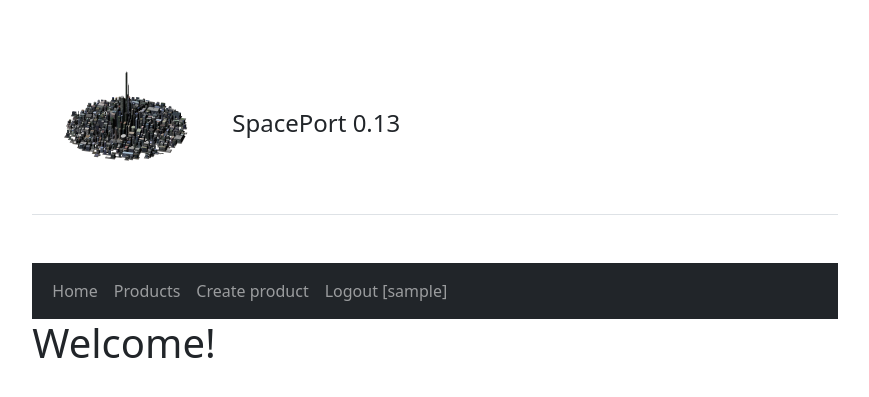
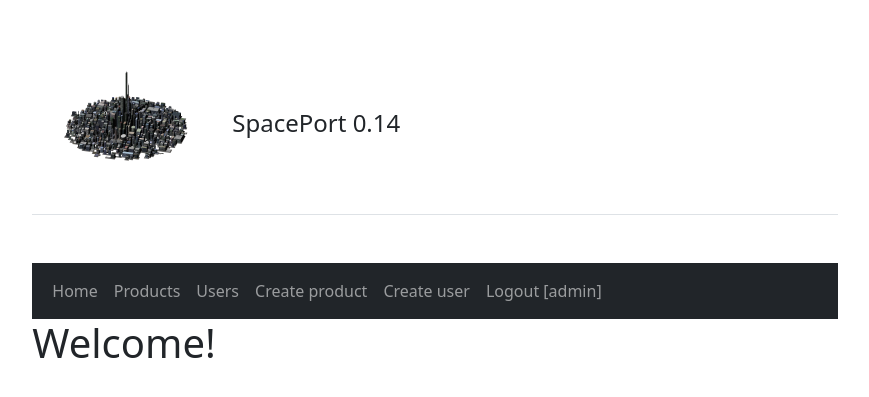
Before and after one commit to balazs-matyassy/spaceport, a Flask app: page / in a window 1280 px wide. Shown: the top 397 px of the page, without its empty margins (205-1074 px from the left). Run offline with Flask 2, Linux system fonts and the light colour scheme; the visitor is signed in with stand-in values (Sample User, id 1); data comes from the database, SQL or seed files in the repository; both versions use the stored data as it was after the commit; data that the repository does not hold is empty; some libraries are stand-ins or nearby versions.

Commit message:
balazs-matyassy: user

```diff
--- a/app.py
+++ b/app.py
@@ -1,16 +1,15 @@
-import functools
 import os
 
 from flask import Flask, render_template, request, redirect, url_for, flash, current_app, session, g
 
-from db import close_db, init_db_command, get_product_repository
+from auth import fully_authenticated, admin_granted
+from db import close_db, init_db_command, get_product_repository, get_user_repository
 from model.product import Product
+from model.user import User
 
 app = Flask(__name__)
 app.config['SECRET_KEY'] = '31f010a7-4ff4-49f9-9307-9fd04843a846'
 app.config['DATABASE'] = os.path.join(app.instance_path, 'spaceport.sqlite')
-app.config['USERNAME'] = 'admin'
-app.config['PASSWORD'] = 'abc123'
 
 app.teardown_appcontext(close_db)
 app.cli.add_command(init_db_command)
@@ -18,21 +17,13 @@
 os.makedirs(app.instance_path, exist_ok=True)
 
 
-def fully_authenticated(view):
-    @functools.wraps(view)
-    def wrapped_view(**kwargs):
-        if g.user is None:
-            return redirect(url_for('login'))
-
-        return view(**kwargs)
-
-    return wrapped_view
-
-
 @app.before_request
 def load_current_user():
-    if session.get('username') is not None:
-        g.user = {'username': session['username']}
+    user_id = session.get('user_id')
+
+    if user_id is not None:
+        user_repository = get_user_repository()
+        g.user = user_repository.find_one_by_id(user_id)
     else:
         g.user = None
 
@@ -117,28 +108,103 @@
     return redirect(url_for("products_list"))
 
 
+@app.route('/users')
+@admin_granted
+def users_list():
+    user_repository = get_user_repository()
+    username = request.args.get('username')
+
+    if username is not None:
+        users = user_repository.find_all_by_username(username)
+    else:
+        users = user_repository.find_all()
+
+    return render_template('users/list.html', users=users, username=username)
+
+
+@app.route('/users/create', methods=("GET", "POST"))
+@admin_granted
+def users_create():
+    user_repository = get_user_repository()
+    user = User(None, '', '', 'USER')
+    errors = []
+
+    if request.method == "POST":
+        user.username = request.form['username']
+        user.password = request.form['password']
+        user.admin = request.form['role'].upper() == 'ADMIN'
+        errors = user_repository.validate(user)
+
+        if len(errors) == 0 and \
+                user_repository.save(user) is not None:
+            flash('User created.')
+            return redirect(url_for("users_list"))
+
+    return render_template(
+        'users/edit.html',
+        user=user,
+        errors=errors,
+        create=True
+    )
+
+
+@app.route('/users/<int:user_id>/edit', methods=("GET", "POST"))
+@admin_granted
+def users_edit(user_id):
+    user_repository = get_user_repository()
+    user = user_repository.find_one_by_id(user_id)
+    errors = []
+
+    if request.method == "POST":
+        user.username = request.form['username']
+        user.password = request.form['password']
+        user.admin = request.form['role'].upper() == 'ADMIN'
+        errors = user_repository.validate(user)
+
+        if len(errors) == 0 and \
+                user_repository.save(user) is not None:
+            flash('User saved.')
+
+    return render_template(
+        'users/edit.html',
+        user=user,
+        errors=errors,
+        create=False
+    )
+
+
+@app.route('/users/<int:user_id>/delete', methods=["POST"])
+@admin_granted
+def users_delete(user_id):
+    user_repository = get_user_repository()
+    if user_repository.delete(user_id) is not None:
+        flash('User deleted.')
+
+    return redirect(url_for("users_list"))
+
+
 @app.route('/login', methods=("GET", "POST"))
 def login():
-    user = {
-        'username': '',
-        'password': ''
-    }
+    username = ''
+    password = ''
 
     if request.method == "POST":
-        user['username'] = request.form['username'].strip()
-        user['password'] = request.form['password']
+        username = request.form['username'].strip()
+        password = request.form['password']
 
-        if user['username'].lower() == current_app.config['USERNAME'].lower() \
-                and user['password'] == current_app.config['PASSWORD']:
+        user_repository = get_user_repository()
+        user = user_repository.find_one_by_username(username)
+
+        if user is not None and user.password == password:
             session.clear()
-            session['username'] = user['username']
+            session['user_id'] = user.user_id
             flash('Login successful.')
 
             return redirect(url_for('home'))
         else:
             flash('Wrong username or password.')
 
-    return render_template('login.html', user=user)
+    return render_template('login.html', username=username, password=password)
 
 
 @app.route('/logout')
--- a/db.py
+++ b/db.py
@@ -5,6 +5,7 @@
 from flask import g, current_app
 
 from repository.products import ProductRepository
+from repository.users import UserRepository
 
 
 def get_db():
@@ -51,3 +52,11 @@
         g.product_repository = ProductRepository(db)
 
     return g.product_repository
+
+
+def get_user_repository():
+    if 'user_repository' not in g:
+        db = get_db()
+        g.user_repository = UserRepository(db)
+
+    return g.user_repository
--- /dev/null
+++ b/model/user.py
@@ -0,0 +1,6 @@
+class User:
+    def __init__(self, user_id, username, password, admin=False):
+        self.user_id = user_id
+        self.username = username
+        self.password = password
+        self.admin = admin
--- /dev/null
+++ b/repository/users.py
@@ -0,0 +1,114 @@
+from model.user import User
+
+
+class UserRepository:
+    def __init__(self, db, table='user'):
+        self.db = db
+        self.table = table
+
+    def find_all(self):
+        query = f"""
+            SELECT *
+                FROM {self.table}
+                ORDER BY id
+        """
+        result = self.db.execute(query).fetchall()
+
+        return [self._row_to_entity(row) for row in result]
+
+    def find_all_by_username(self, username):
+        query = f"""
+            SELECT *
+                FROM {self.table}
+                WHERE username LIKE ?
+                ORDER BY id
+        """
+        result = self.db.execute(query, ('%' + username + '%',)).fetchall()
+
+        return [self._row_to_entity(row) for row in result]
+
+    def find_one_by_id(self, user_id):
+        query = f"""
+            SELECT *
+                FROM {self.table}
+                WHERE id = ?
+        """
+        row = self.db.execute(query, (user_id,)).fetchone()
+
+        return self._row_to_entity(row) if row is not None else None
+
+    def find_one_by_username(self, username):
+        query = f"""
+            SELECT *
+                FROM {self.table}
+                WHERE username = ?
+        """
+        row = self.db.execute(query, (username,)).fetchone()
+
+        return self._row_to_entity(row) if row is not None else None
+
+    def save(self, user):
+        if user.user_id is None:
+            # CREATE
+            return self._create(user)
+        else:
+            # UPDATE
+            return self._update(user)
+
+    def delete(self, user_id):
+        query = f"""
+            DELETE FROM {self.table}
+                WHERE id = ?
+        """
+        rowcount = self.db.execute(query, (user_id,)).rowcount
+        self.db.commit()
+
+        return rowcount
+
+    def validate(self, user):
+        errors = []
+
+        if user.username is None \
+                or len(user.username.strip()) == 0:
+            errors.append('Username missing.')
+
+        if user.password is None \
+                or len(user.password) == 0:
+            errors.append('Password missing.')
+
+        return errors
+
+    def _row_to_entity(self, row):
+        return User(row['id'], row['username'], row['password'], row['role'].upper() == 'ADMIN')
+
+    def _create(self, user):
+        query = f"""
+            INSERT INTO {self.table} (username, password, role)
+                VALUES (?, ?, ?)
+        """
+        user.product_id = self.db.execute(
+            query,
+            (user.username, user.password, 'ADMIN' if user.admin else 'USER')
+        ).lastrowid
+        self.db.commit()
+
+        return user
+
+    def _update(self, user):
+        query = f"""
+            UPDATE {self.table} SET
+                username = ?,
+                password = ?,
+                role = ?
+            WHERE id = ?
+        """
+        rowcount = self.db.execute(
+            query,
+            (user.username, user.password, 'ADMIN' if user.admin else 'USER', user.user_id)
+        ).rowcount
+
+        if rowcount == 1:
+            self.db.commit()
+            return user
+        else:
+            return None
--- a/templates/base.html
+++ b/templates/base.html
@@ -3,7 +3,7 @@
 <head>
     <meta charset="utf-8">
     <meta name="viewport" content="width=device-width, initial-scale=1">
-    <title>SpacePort 0.13{% block title %}{% endblock %}</title>
+    <title>SpacePort 0.14{% block title %}{% endblock %}</title>
 
     <link href="{{ url_for('static', filename='css/bootstrap.min.css') }}" rel="stylesheet">
     {% block head %}{% endblock %}
@@ -14,7 +14,7 @@
     <header class="d-flex align-items-center pb-3 mb-5 border-bottom">
         <a href="/" class="d-flex align-items-center text-dark text-decoration-none">
             <img src="{{ url_for('static', filename='img/logo.png') }}" alt="logo">
-            <span class="fs-4">SpacePort 0.13{% block heading %}{% endblock %}</span>
+            <span class="fs-4">SpacePort 0.14{% block heading %}{% endblock %}</span>
         </a>
     </header>
 
@@ -36,9 +36,19 @@
                             <a class="nav-link" href="{{ url_for('products_list') }}">Products</a>
                         </li>
                         {% if g.user %}
+                            {% if g.user.admin %}
+                                <li class="nav-item">
+                                    <a class="nav-link" href="{{ url_for('users_list') }}">Users</a>
+                                </li>
+                            {% endif %}
                             <li class="nav-item">
                                 <a class="nav-link" href="{{ url_for('products_create') }}">Create product</a>
                             </li>
+                            {% if g.user.admin %}
+                                <li class="nav-item">
+                                    <a class="nav-link" href="{{ url_for('users_create') }}">Create user</a>
+                                </li>
+                            {% endif %}
                             <li class="nav-item">
                                 <a class="nav-link" href="{{ url_for('logout') }}">Logout [{{ g.user.username }}]</a>
                             </li>
--- a/templates/login.html
+++ b/templates/login.html
@@ -14,14 +14,14 @@
             <tr>
                 <th><label for="username" class="form-label">Username:</label></th>
                 <td>
-                    <input type="text" name="username" value="{{ user.username }}"
+                    <input type="text" name="username" value="{{ username }}"
                            id="username" class="form-control">
                 </td>
             </tr>
             <tr>
                 <th><label for="password" class="form-label">Password:</label></th>
                 <td>
-                    <input type="password" name="password" value="{{ user.password }}"
+                    <input type="password" name="password" value="{{ password }}"
                            id="password" class="form-control">
                 </td>
             </tr>
```
Also changed, not shown: auth.py (added, +25 -0 lines), schema.sql (+11 -0 lines), templates/users/edit.html (added, +63 -0 lines), templates/users/list.html (added, +58 -0 lines).
